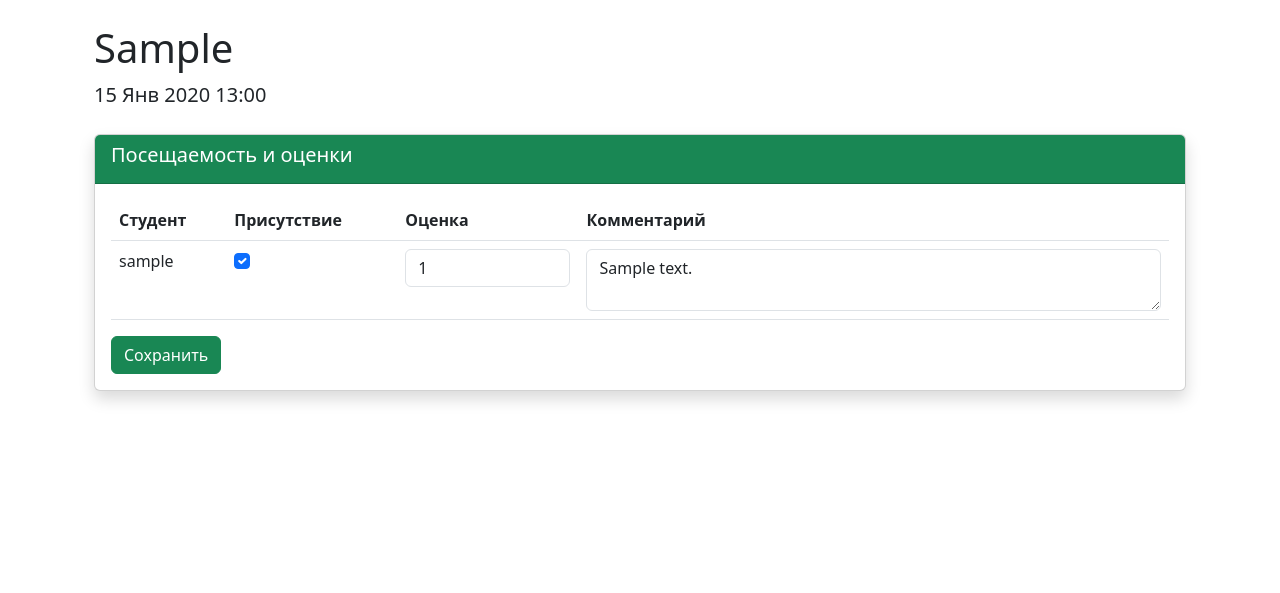
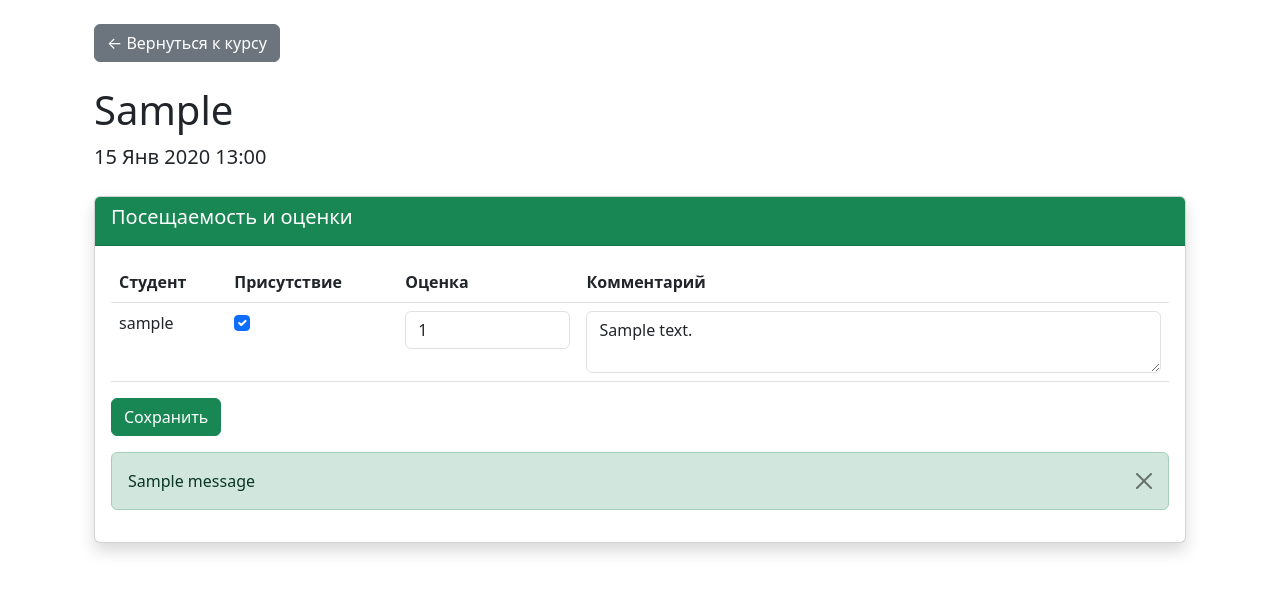
Before and after one commit to HollowKaeden/AttendTracker, a Django app: page /lesson/1/ in a window 1280 px wide. Shown: the part 56-649 px from the top of the page. Run offline with Django 5.2, Linux system fonts and the light colour scheme; the first user in the database is signed in; tables that the repository leaves empty hold one stand-in row (Sample ...); one stand-in notice (Sample message) is shown; some libraries are stand-ins or nearby versions.

Commit message:
Minor changes to lesson detail

```diff
--- a/AttendTracker/core/views.py
+++ b/AttendTracker/core/views.py
@@ -1,10 +1,12 @@
 from django.views.generic import CreateView, DetailView, TemplateView
 from django.contrib.auth.mixins import LoginRequiredMixin, UserPassesTestMixin
-from .forms import SignUpForm, LessonForm, AttendanceForm, GradeForm
-from .models import Course, Lesson, Attendance, Grade
+from django.contrib import messages
 from django.urls import reverse_lazy
 from django.shortcuts import redirect
 from django.http.response import HttpResponseForbidden
+from django.utils.timezone import make_aware
+from .forms import SignUpForm, LessonForm, AttendanceForm, GradeForm
+from .models import Course, Lesson, Attendance, Grade
 import datetime
 
 
@@ -23,7 +25,7 @@ class DashboardView(LoginRequiredMixin, TemplateView):
 
         if user.role == 'teacher':
             context['courses'] = user.courses_taught.all()
-            today = datetime.datetime.today()
+            today = make_aware(datetime.datetime.today())
             context['recent_lessons'] = Lesson.objects.filter(
                 course__teacher=user
             ).filter(date__gte=today).order_by('-date')[:5]
@@ -161,4 +163,5 @@ class LessonDetailView(LoginRequiredMixin, UserPassesTestMixin, DetailView):
             if form.is_valid():
                 form.save()
 
+        messages.success(request, "Изменения успешно сохранены!")
         return redirect('lesson_detail', pk=lesson.pk)
--- a/AttendTracker/templates/core/lesson_detail.html
+++ b/AttendTracker/templates/core/lesson_detail.html
@@ -3,6 +3,12 @@
 
 {% block content %}
 <div class="container">
+    <div class="d-flex justify-content-between align-items-center mb-4">
+        <a href="{% url 'course_detail' lesson.course.id %}" class="btn btn-secondary">
+            ← Вернуться к курсу
+        </a>
+        <div></div> <!-- Для выравнивания -->
+    </div>
     <h1>{{ lesson.topic }}</h1>
     <p class="lead">{{ lesson.date|date:"d M Y H:i" }}</p>
 
@@ -38,6 +44,16 @@
                 </table>
                 <button type="submit" class="btn btn-success">Сохранить</button>
             </form>
+            {% if messages %}
+            <div class="mt-3">
+                {% for message in messages %}
+                <div class="alert alert-{{ message.tags }} alert-dismissible fade show">
+                    {{ message }}
+                    <button type="button" class="btn-close" data-bs-dismiss="alert"></button>
+                </div>
+                {% endfor %}
+            </div>
+            {% endif %}
 
             {% else %}
             <!-- Версия для студента -->
```
